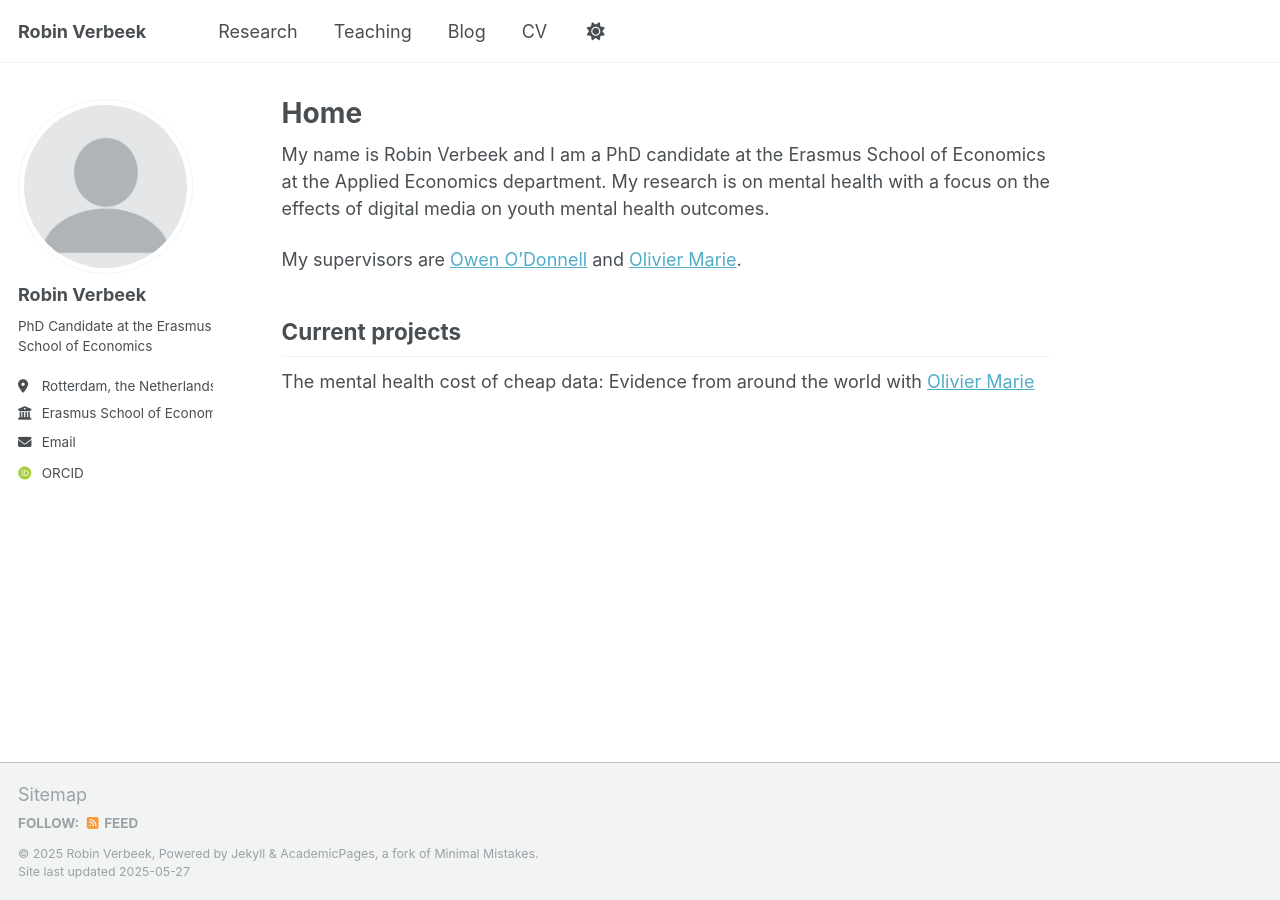
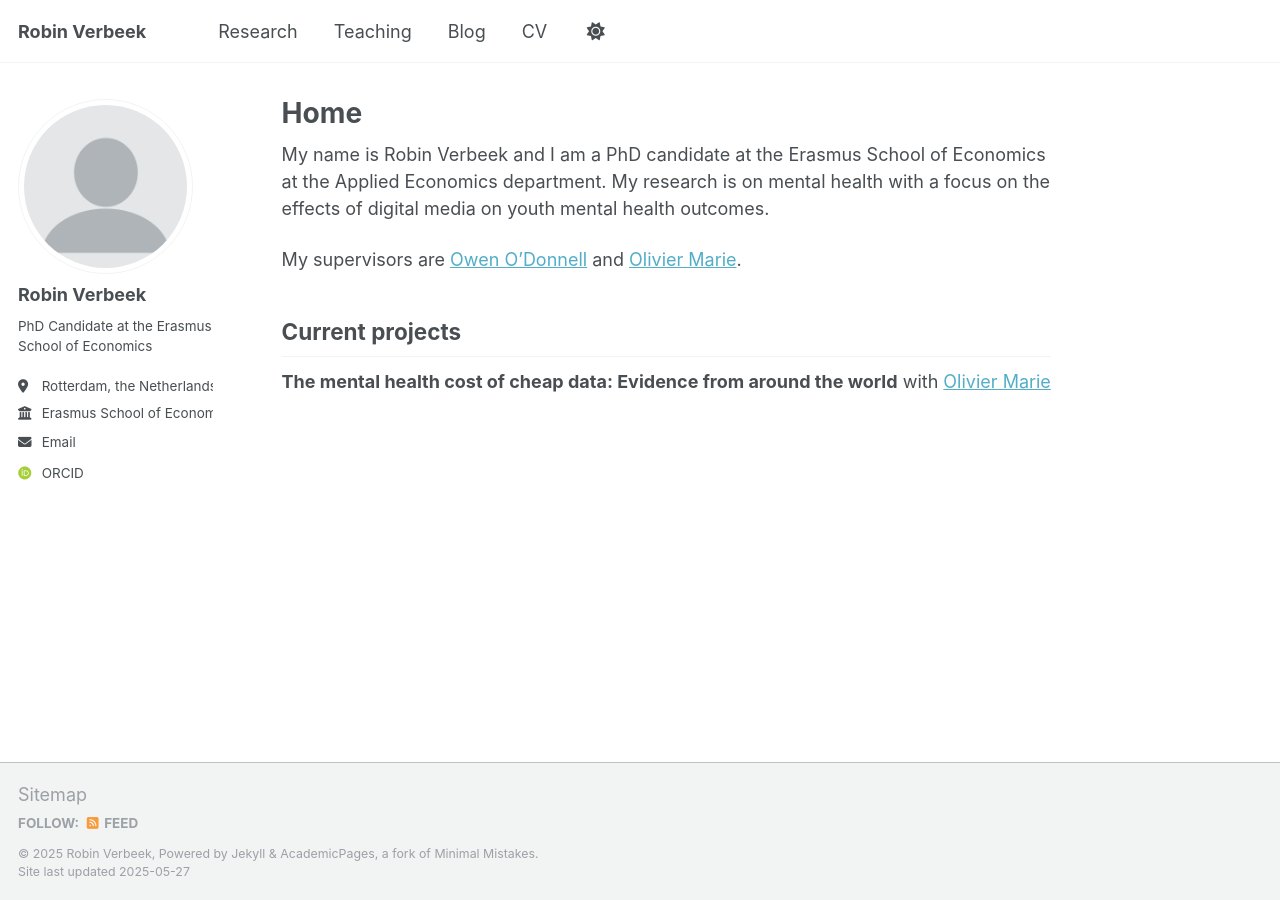
Before and after one commit to RobinV1/robinv1.github.io, a Jekyll site: the page built from _pages/about.md, in a window 1280 px wide. Built offline with Jekyll 4.4.1, drawn with Linux system fonts in a browser that asks for light colours; some web fonts are replaced.

```diff
--- a/_pages/about.md
+++ b/_pages/about.md
@@ -11,4 +11,4 @@ My name is Robin Verbeek and I am a PhD candidate at the Erasmus School of Econo
 My supervisors are [Owen O'Donnell](https://www.eur.nl/en/ese/people/owen-odonnell) and [Olivier Marie](https://sites.google.com/site/oliviermarie/).
 
 ## Current projects
-The mental health cost of cheap data: Evidence from around the world with [Olivier Marie](https://sites.google.com/site/oliviermarie/)
+**The mental health cost of cheap data: Evidence from around the world** with [Olivier Marie](https://sites.google.com/site/oliviermarie/)
```
